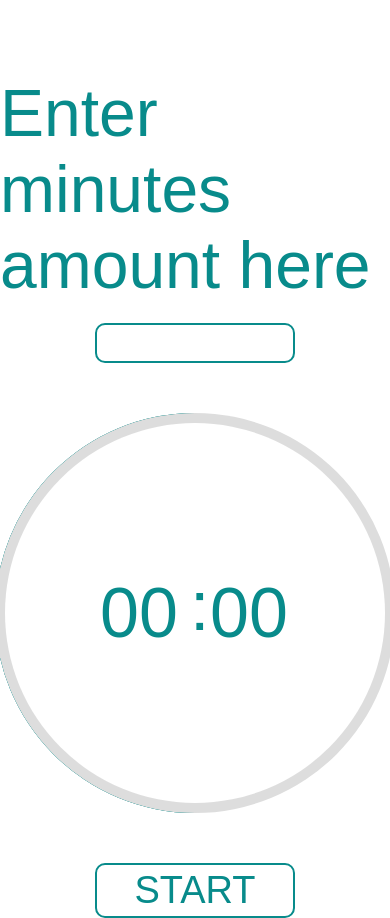
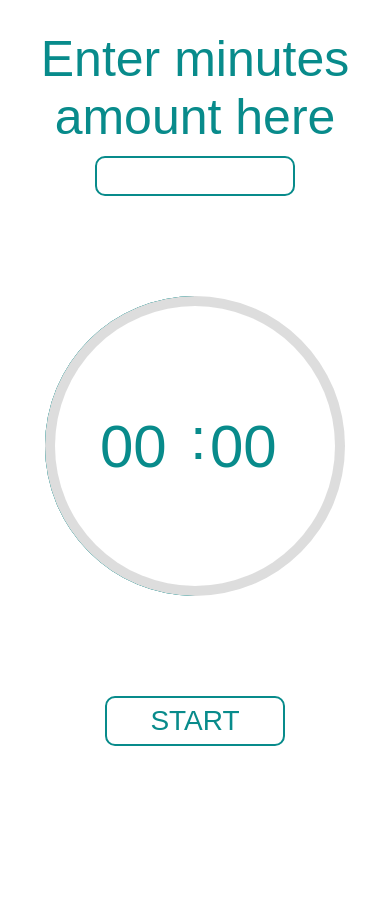
Before and after one commit to truesup/AnimatedTimer, a plain HTML site: page index.html in a window 390 px wide. After the commit the page ends 844 px from the top, so only its background shows below. Drawn offline with Linux system fonts and the light colour scheme; a web font is replaced by a local one.

Commit message:
styles changed (media added)

```diff
--- a/styles.css
+++ b/styles.css
@@ -1,4 +1,4 @@
-@import url("https://fonts.googleapis.com/css2?family=Madimi+One&display=swap");
+@import url('https://fonts.googleapis.com/css2?family=Madimi+One&display=swap');
 
 * {
   margin: 0;
@@ -6,7 +6,7 @@
   box-sizing: border-box;
 }
 html {
-  font-family: "Madimi One", sans-serif;
+  font-family: 'Madimi One', sans-serif;
   color: #088b8b;
 }
 .center {
@@ -22,6 +22,7 @@ html {
   gap: 20px;
 }
 .userInput p {
+  text-align: center;
   font-size: 66px;
   font-weight: 50;
 }
@@ -30,11 +31,9 @@ html {
   height: 40px;
   border: 2px solid #088b8b;
   border-radius: 10px;
-  font-family: "Madimi One", sans-serif;
+  font-family: 'Madimi One', sans-serif;
   font-size: 25px;
   text-align: center;
-}
-.userInput input {
   outline: none;
 }
 input::-webkit-outer-spin-button,
@@ -115,7 +114,7 @@ input::-webkit-inner-spin-button {
   height: 55px;
   border: 2px solid #088b8b;
   border-radius: 10px;
-  font-family: "Madimi One", sans-serif;
+  font-family: 'Madimi One', sans-serif;
   font-size: 38px;
   cursor: pointer;
   background-color: white;
@@ -127,3 +126,49 @@ input::-webkit-inner-spin-button {
   color: white;
   transition: 0.3s ease;
 }
+@media (max-width: 795px) {
+  .userInput {
+    margin-top: 50px;
+    gap: 15px;
+  }
+  .userInput p {
+    font-size: 58px;
+  }
+  .userInput input {
+    font-size: 20px;
+  }
+  .timer div {
+    font-size: 60px;
+  }
+  #startButton {
+    width: 180px;
+    height: 50px;
+    font-size: 32px;
+  }
+}
+@media (max-width: 420px) {
+  .userInput {
+    margin-top: 30px;
+    gap: 10px;
+  }
+  .userInput p {
+    font-size: 50px;
+  }
+  .userInput input {
+    font-size: 16px;
+  }
+  .circle-container {
+    width: 300px;
+    height: 300px;
+  }
+  .outermost-circle {
+    width: 280px;
+    height: 280px;
+  }
+  .timer div {
+    font-size: 60px;
+  }
+  #startButton {
+    font-size: 28px;
+  }
+}
```
